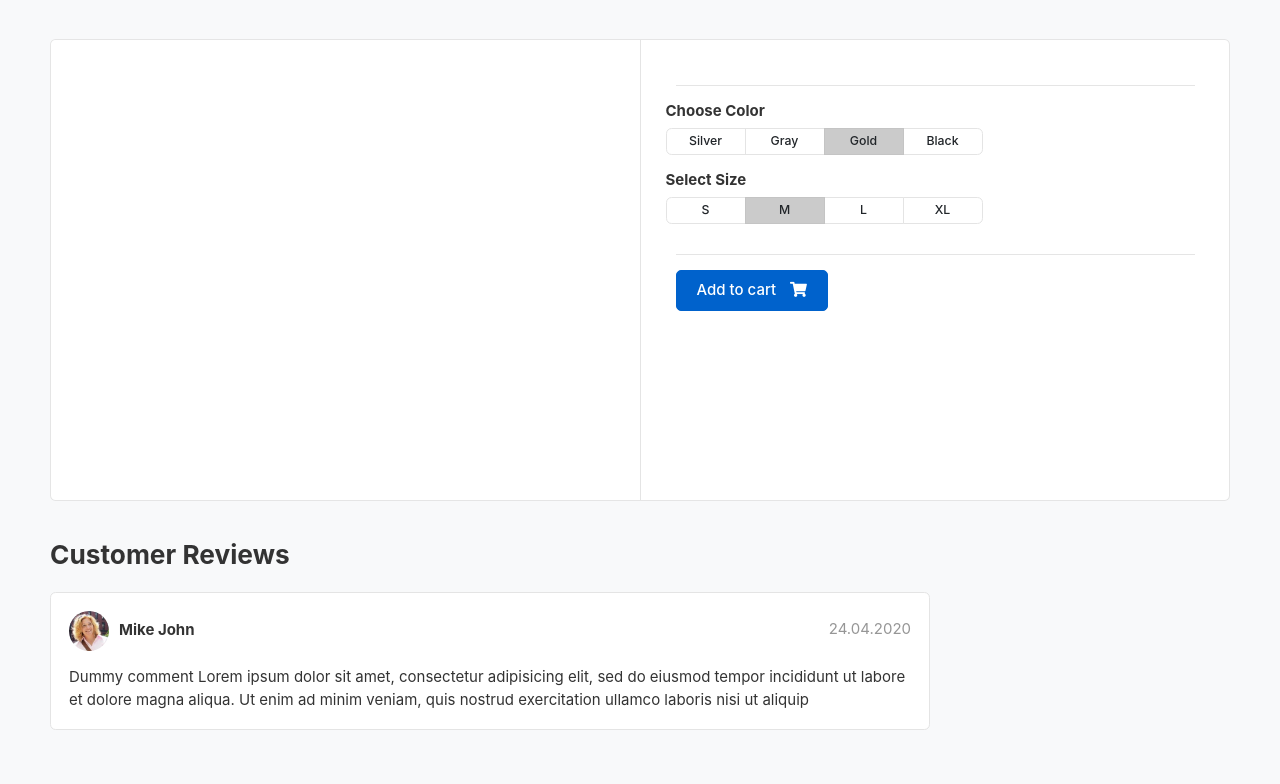
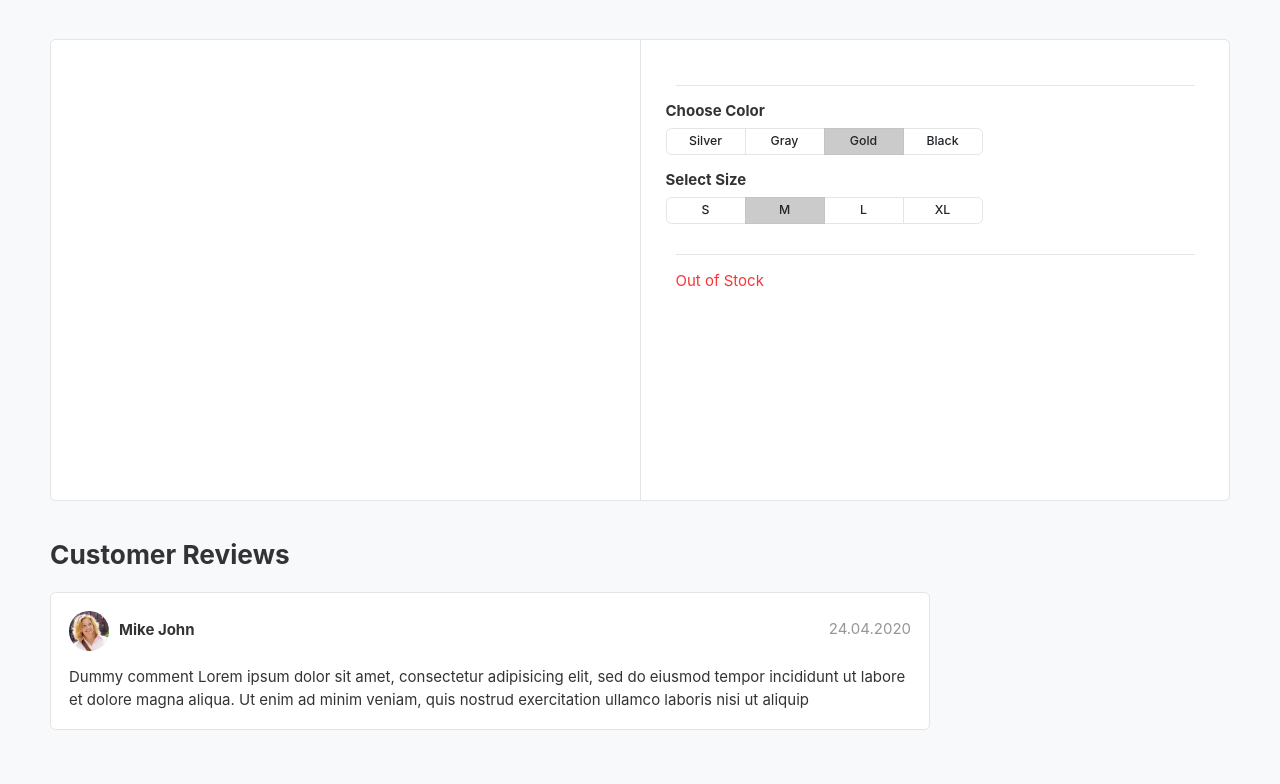
Before and after one commit to TikaThamsuhang/Kapdaa, a Django app: template templates/store/product_detail.html in a window 1280 px wide. Shown: the part 146-930 px from the top of the page. Run offline with Django 5.2, Linux system fonts and the light colour scheme; the template is opened without the code that fills it, so the values that code supplies are empty; data comes from the database, SQL or seed files in the repository; some libraries are stand-ins or nearby versions; some web fonts are replaced.

Commit message:
product out of stock logic

```diff
--- a/templates/index.html
+++ b/templates/index.html
@@ -6,7 +6,7 @@
     <div class="container">
 
         <div class="intro-banner-wrap">
-                <img src="{% static 'images/banners/1.jpg' %}" class="img-fluid rounded">
+            <img src="{% static 'images/banners/fashion_banner.png' %}" class="img-fluid rounded">
         </div>
 
     </div> <!-- container //  -->
--- a/templates/store/product_detail.html
+++ b/templates/store/product_detail.html
@@ -68,7 +68,11 @@
 		</div>
 	</div> <!-- row.// -->
 	<hr>
+    {% if single_product.stock > 0 %}
 	<a href="./product-detail.html" class="btn  btn-primary"> <span class="text">Add to cart</span> <i class="fas fa-shopping-cart"></i>  </a>
+    {% else %}
+    <p class="text-danger">Out of Stock</p>
+    {% endif %}
 </article> <!-- product-info-aside .// -->
 		</main> <!-- col.// -->
 	</div> <!-- row.// -->
```
Also changed, not shown: static/images/banners/cover.jpg (added), static/images/banners/fashion_banner.png (added), 1 other file. Lines whose indentation alone changed are shown as unchanged.
